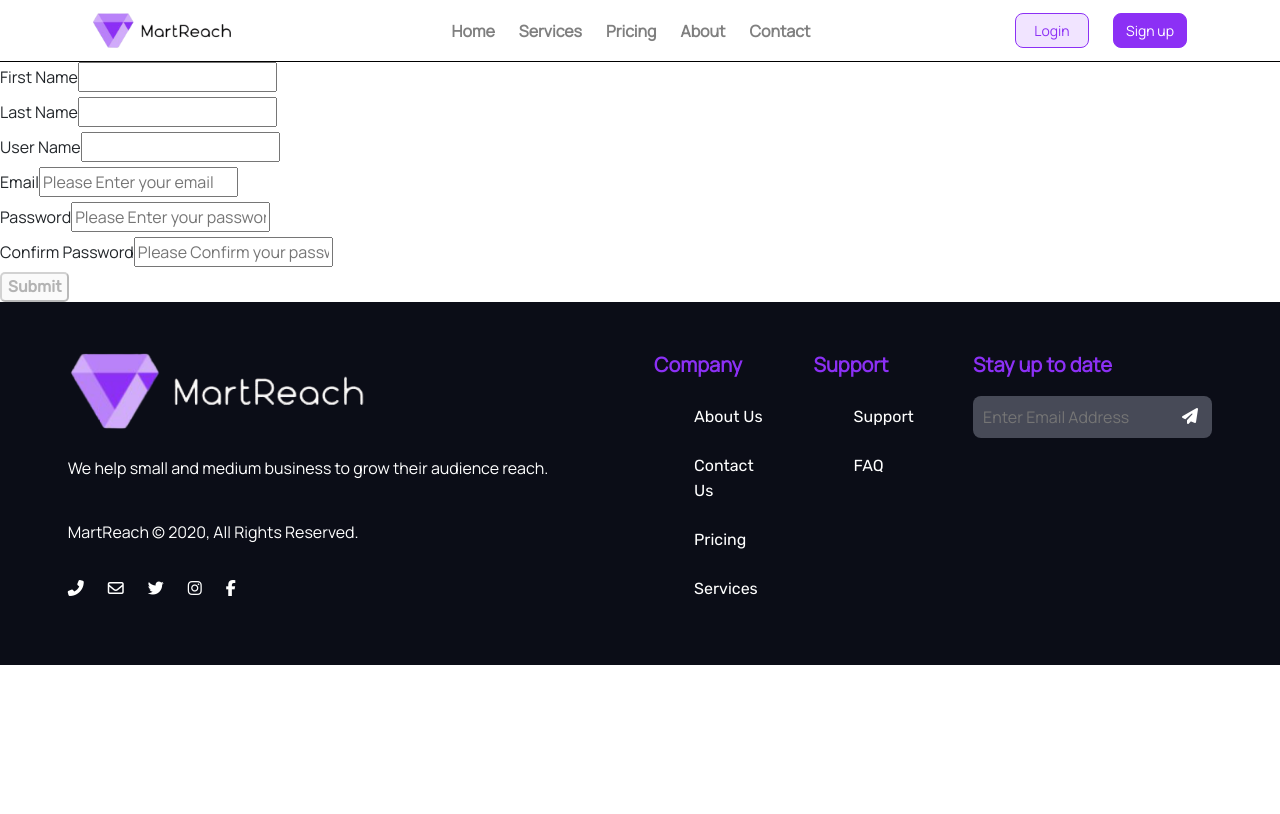
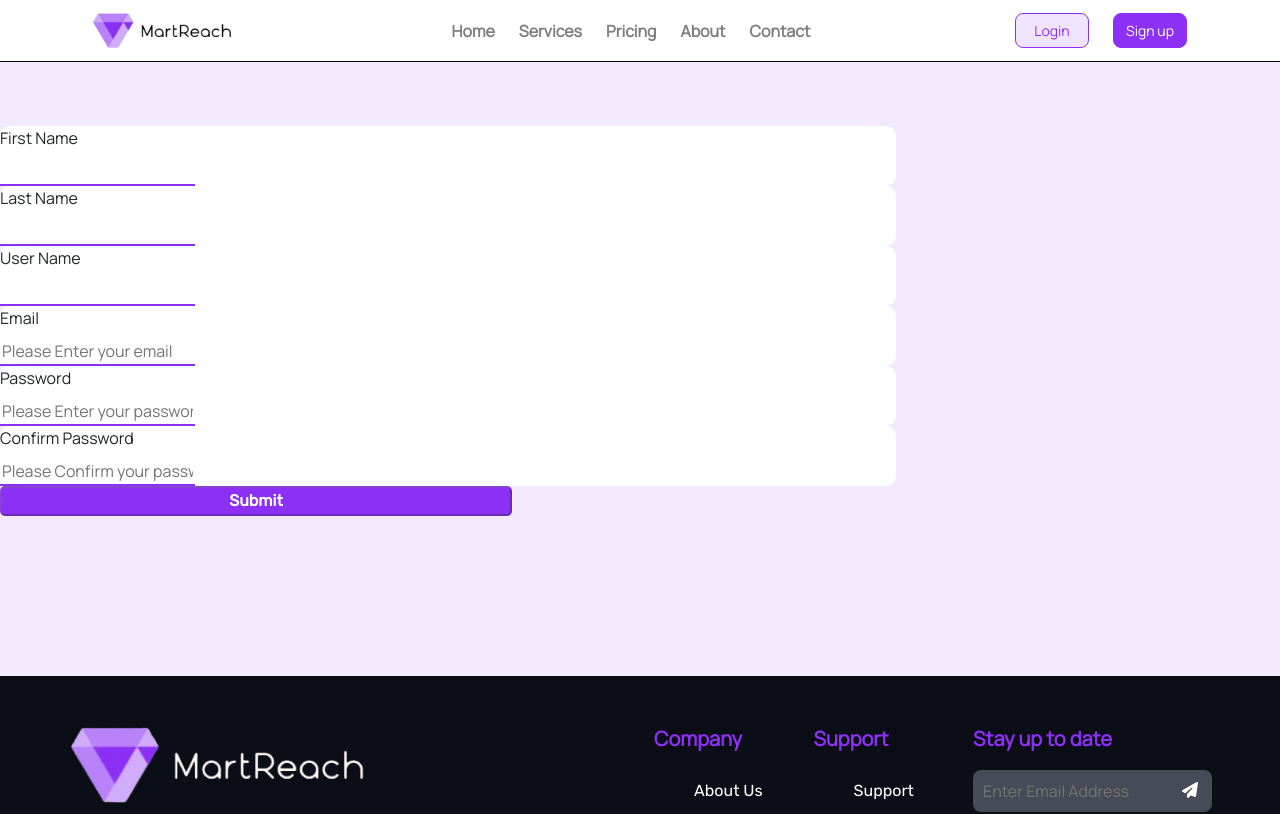
Before and after one commit to eonyedikachi/digital-marketing-tool-react, a React (Create React App) app: page /#/signup in a window 1280 px wide. Shown: the top 814 px of the page. Built offline with nearby package versions, Linux system fonts and the light colour scheme.

Commit message:
Half-styled the login page with 'styled-components' package

```diff
--- a/src/component/FormField.js
+++ b/src/component/FormField.js
@@ -1,11 +1,23 @@
 import React from "react";
+import styled from "styled-components";
 
+const Input = styled.input`
+  border: none;
+  outline: none;
+  border-bottom: 2px solid #8c30f5;
+  transition: all 0.5s ease-in-out;
+`;
+const Formm = styled.div`
+  width: 70%;
+  border-radius: 10px;
+  background: #ffffff;
+`;
 function FormField({ name, label, ...rest }) {
   return (
-    <div>
-      <label htmlFor={name}>{label}</label>
-      <input id={name} name={name} {...rest} />
-    </div>
+    <Formm>
+      <label htmlFor={name}>{label}</label> <br/>
+      <Input id={name} name={name} {...rest} />
+    </Formm>
   );
 }
 
--- a/src/component/Signup.js
+++ b/src/component/Signup.js
@@ -1,8 +1,32 @@
 import React from 'react';
-// import styled from 'styled-components'
+import styled from "styled-components";
 import { useFormik } from 'formik';
 import * as Yup from 'yup';
 import FormField from "./FormField";
+
+
+const Error = styled.div`
+  color: red;
+  text-align: center;
+  justify-items: center;
+  align-items: center;
+  font-weight: 900;
+`;
+const Main = styled.main`
+  background: #8c30f51a;
+  padding-top: 4rem;
+  padding-bottom: 10rem;
+`;
+const Button = styled.button`
+background: #8c30f5;
+  color: #fff;
+  align-self: center;
+  width: 40%;
+`;
+// const Button = styled.button:hover`
+//   background: #5f1eaa;
+// `;
+
 
 const initialValues = {
     firstName: "",
@@ -55,6 +79,7 @@ const validationSchema = Yup.object().shape({
    const passwordProps = formik.getFieldProps("password");
    const confirmPasswordProps = formik.getFieldProps("confirmPassword");
    return (
+     <Main>
        <form onSubmit={formik.handleSubmit}>
          <FormField
            label="First Name"
@@ -63,7 +88,7 @@ const validationSchema = Yup.object().shape({
            {...firstNameProps}
          />
          {formik.touched.firstName && formik.errors.firstName ? (
-         <div>{formik.errors.firstName}</div>
+           <Error>{formik.errors.firstName}</Error>
          ) : null}
          <FormField
            label="Last Name"
@@ -72,7 +97,7 @@ const validationSchema = Yup.object().shape({
            {...lastNameProps}
          />
          {formik.touched.lastName && formik.errors.lastName ? (
-         <div>{formik.errors.lastName}</div>
+           <Error>{formik.errors.lastName}</Error>
          ) : null}
          <FormField
            label="User Name"
@@ -81,7 +106,7 @@ const validationSchema = Yup.object().shape({
            {...userNameProps}
          />
          {formik.touched.userName && formik.errors.userName ? (
-         <div>{formik.errors.userName}</div>
+           <Error>{formik.errors.userName}</Error>
          ) : null}
          <FormField
            label="Email"
@@ -90,7 +115,7 @@ const validationSchema = Yup.object().shape({
            {...emailProps}
          />
          {formik.touched.email && formik.errors.email ? (
-         <div>{formik.errors.email}</div>
+           <Error>{formik.errors.email}</Error>
          ) : null}
          <FormField
            label="Password"
@@ -99,7 +124,7 @@ const validationSchema = Yup.object().shape({
            {...passwordProps}
          />
          {formik.touched.password && formik.errors.password ? (
-         <div>{formik.errors.password}</div>
+           <Error>{formik.errors.password}</Error>
          ) : null}
          <FormField
            label="Confirm Password"
@@ -108,12 +133,13 @@ const validationSchema = Yup.object().shape({
            {...confirmPasswordProps}
          />
          {formik.touched.confirmPassword && formik.errors.confirmPassword ? (
-         <div>{formik.errors.confirmPassword}</div>
+           <Error>{formik.errors.confirmPassword}</Error>
          ) : null}
-       <button type="submit" disabled={!(formik.isValid && formik.dirty)}>
+         <Button type="submit" disabled={!(formik.isValid && formik.dirty)}>
            Submit
-       </button>
+         </Button>
        </form>
+     </Main>
    );
  }
 
```
Also changed, not shown: 1 other file (tests, documents, lock files or other folders). Lines whose indentation alone changed are shown as unchanged.
